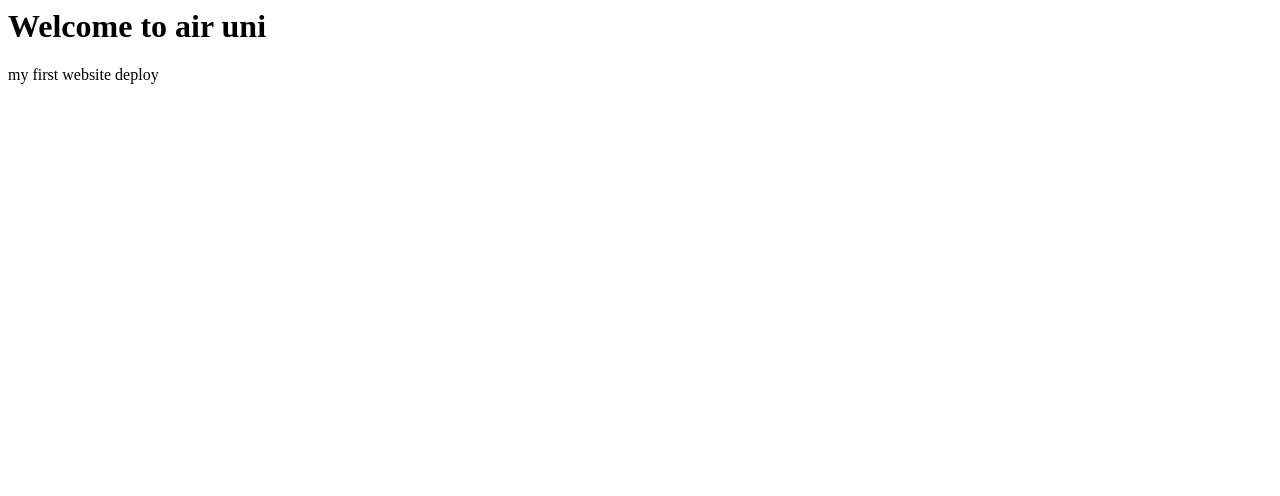
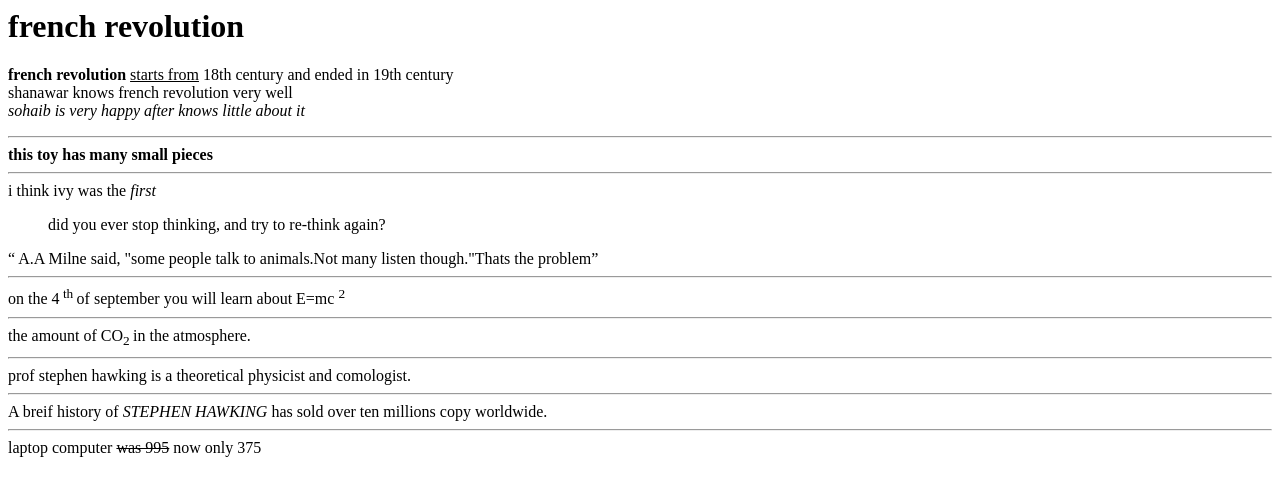
Before and after one commit to ARHAM008/practice-, a plain HTML site: page index.html in a window 1280 px wide. Drawn offline with Linux system fonts and the light colour scheme.

Commit message:
Add files via upload

```diff
--- a/index.html
+++ b/index.html
@@ -1,13 +1,70 @@
 <html>
     <head>
 
+        <title>
+            AIR University
+        </title>
     </head>
+
     <body>
 
-        <h1> Welcome to air uni</h1>
-        <p> my first website deploy</p>
+        <h1>
+            french revolution
+        </h1>
+        <p>
+            <b>french revolution</b> <u>starts from</u>  18th century and ended in 19th century<br/>
+
+            shanawar knows french revolution very well<br/>
+
+             <i> sohaib is very happy after knows little about it
+
+             </i>
+
+             <hr>
+
+             <strong> this toy has many small pieces</strong>
+
+             <hr>
+             i think ivy was the <em> first</em>
+
+             <blockquote>
+                <p> did you ever stop thinking, and try to re-think again?</p>
+
+             </blockquote>
+             <q> A.A Milne said, "some people talk to animals.Not many listen though."Thats the problem</q>
+             <hr>
+             on the 4<sup> th </sup> of september you will learn about E=mc <sup> 2</sup>
+             <hr>
+
+            the amount of CO<sub>2 </sub> in the atmosphere.
+            <hr>
+
+
+            prof <abbr> stephen hawking </abbr> is a theoretical physicist and comologist.
+            <hr>
+
+            A breif history of <cite> STEPHEN HAWKING </cite>  has sold over  ten millions copy worldwide.
+            <hr>
+
+            laptop computer <s> was 995</s> now only 375
 
 
 
+        </p>
     </body>
+
+
+
+
+
+
+
+
+
+
+
+
+
+
+
 </html>
```
